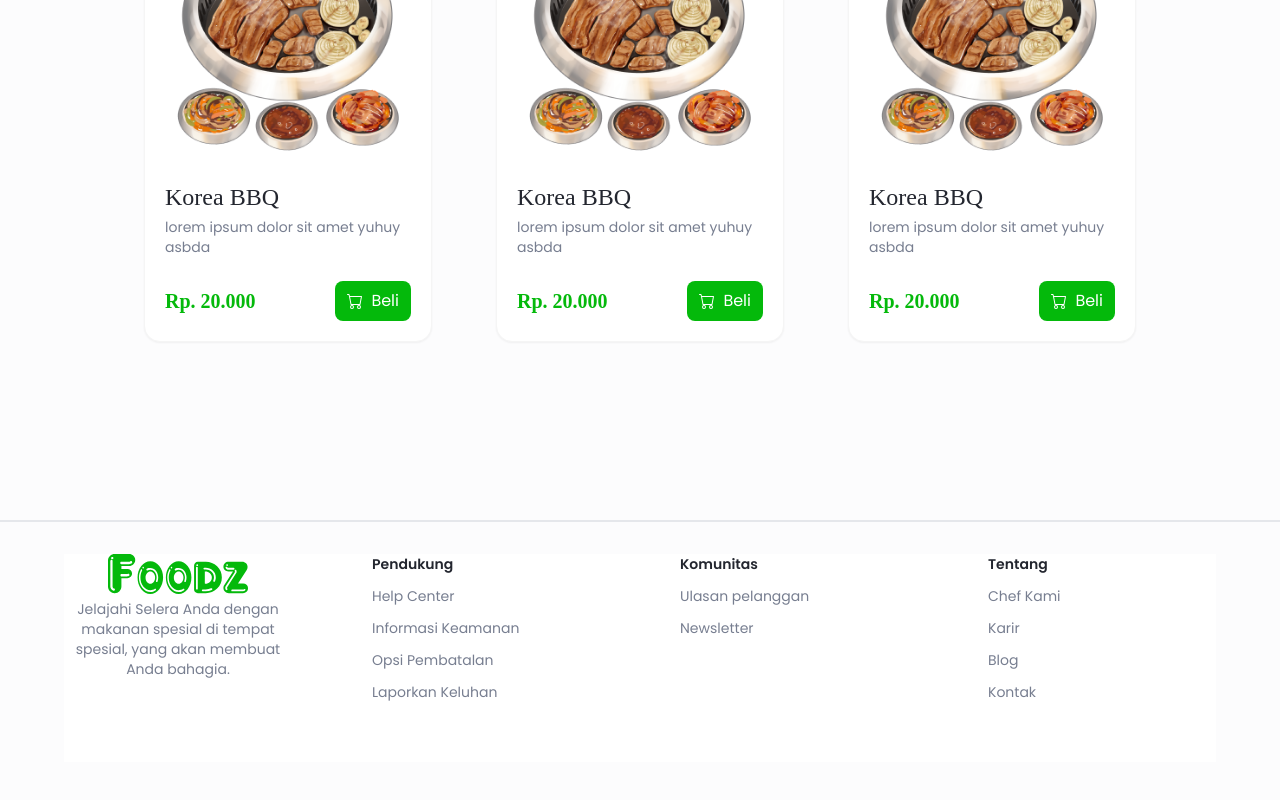
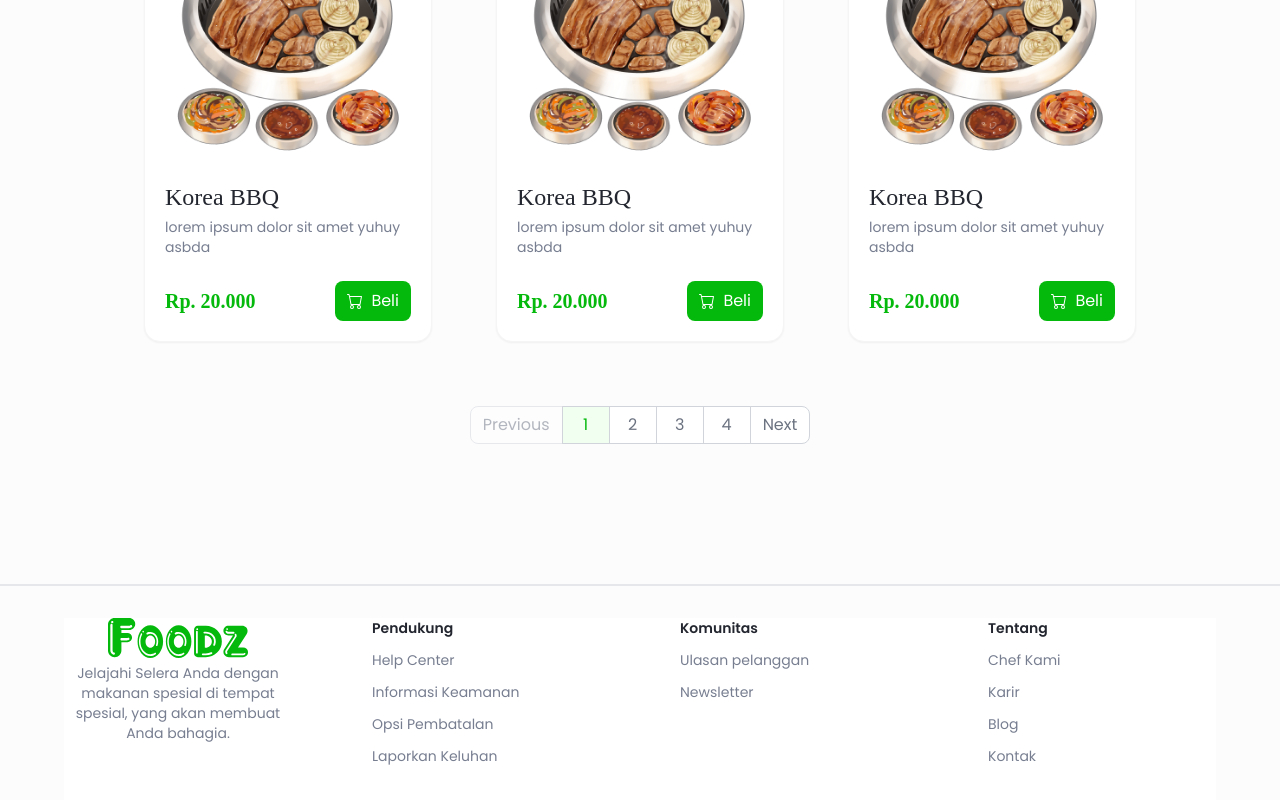
Before and after one commit to widiagustin/foodz-app, a Next.js app: page /menu in a window 1280 px wide. Shown: the part 1032-1832 px from the top of the page. Built offline with nearby package versions, Linux system fonts and the light colour scheme; a web font is replaced by a local one.

Commit message:
refactor : change styling code and add Pagination component

```diff
--- a/src/pages/menu.js
+++ b/src/pages/menu.js
@@ -4,6 +4,7 @@ import Navbar from '../components/Navbar';
 import Card from '../components/Card';
 import tokpokki from '../images/Tokpokki.png'
 import Tag from '../components/Tag';
+import { Pagination } from 'flowbite-react';
 
 
 export default function Menu () {
@@ -26,8 +27,8 @@ export default function Menu () {
               link='/menu' />
           </div>
         </div>
-        <div className='h-[120vh] max-w-6xl text-center'>
-          <div className='grid-cols-3 gap-16 mb-20 inline-grid'>
+        <div className='max-w-6xl text-center grid'>
+          <div className='grid-cols-3 gap-16 grid place-content-center mx-auto'>
             <Card
               src={tokpokki}
               title='Korea BBQ'
@@ -71,9 +72,17 @@ export default function Menu () {
             </Card>
           </div>
         </div>
+        <div className='flex justify-center mt-14'>
+          <Pagination
+            currentPage={1}
+            totalPages={100}
+            onPageChange={''}
+            className={'paginate'}
+          />
+        </div>
       </div>
       <div className='w-full'>
-        <div className='mt-[36rem]'>
+        <div className='mt-[40rem]'>
           <Footer />
         </div>
       </div>
```
